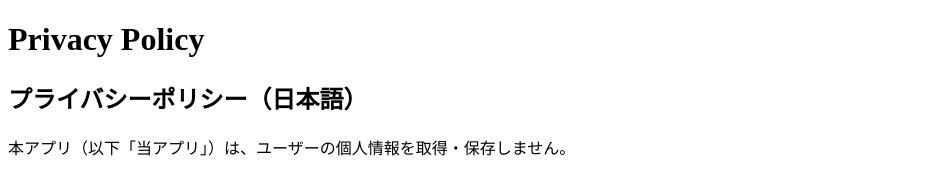
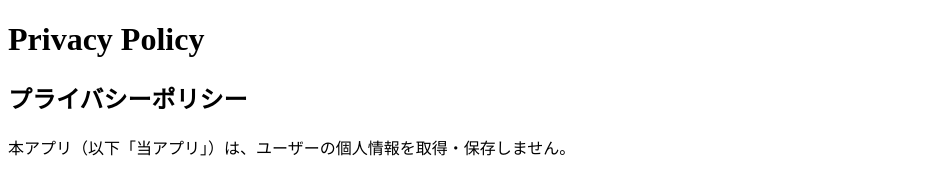
Before and after one commit to shinguakira/privacy-policy, a plain HTML site: page index.html in a window 1280 px wide. Shown: the top 170 px of the page, without its empty margins (0-939 px from the left). Drawn offline with Linux system fonts and the light colour scheme.

Commit message:
Update Japanese privacy policy heading

```diff
--- a/index.html
+++ b/index.html
@@ -7,7 +7,7 @@
 <body>
   <h1>Privacy Policy</h1>
 
-  <h2>プライバシーポリシー（日本語）</h2>
+  <h2>プライバシーポリシー</h2>
   <p>
     本アプリ（以下「当アプリ」）は、ユーザーの個人情報を取得・保存しません。
   </p>
```
